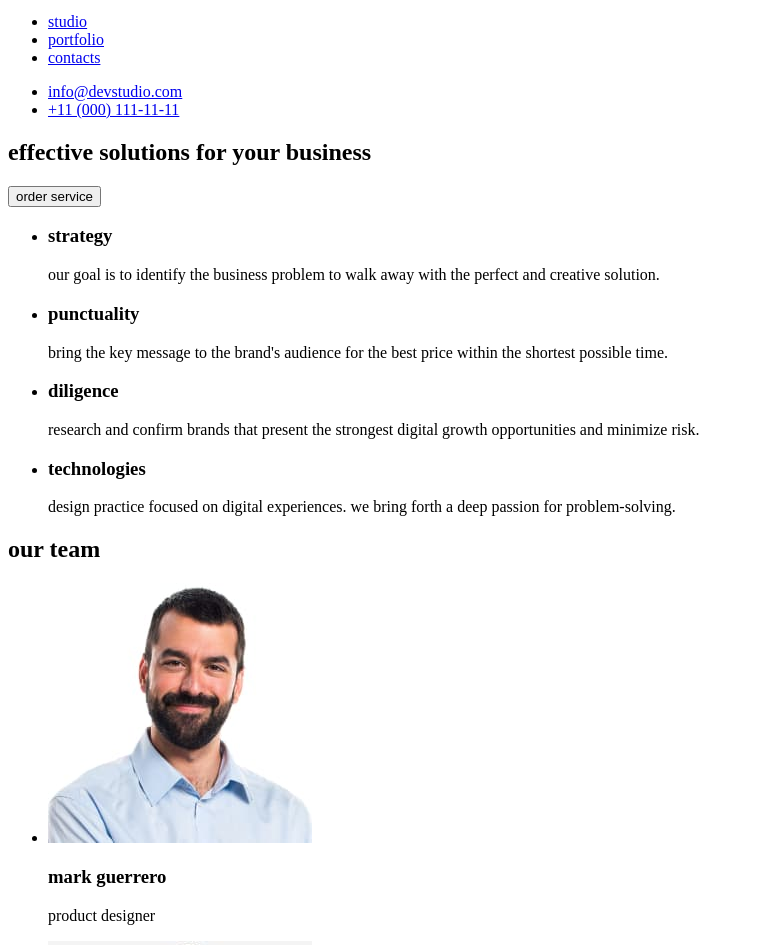
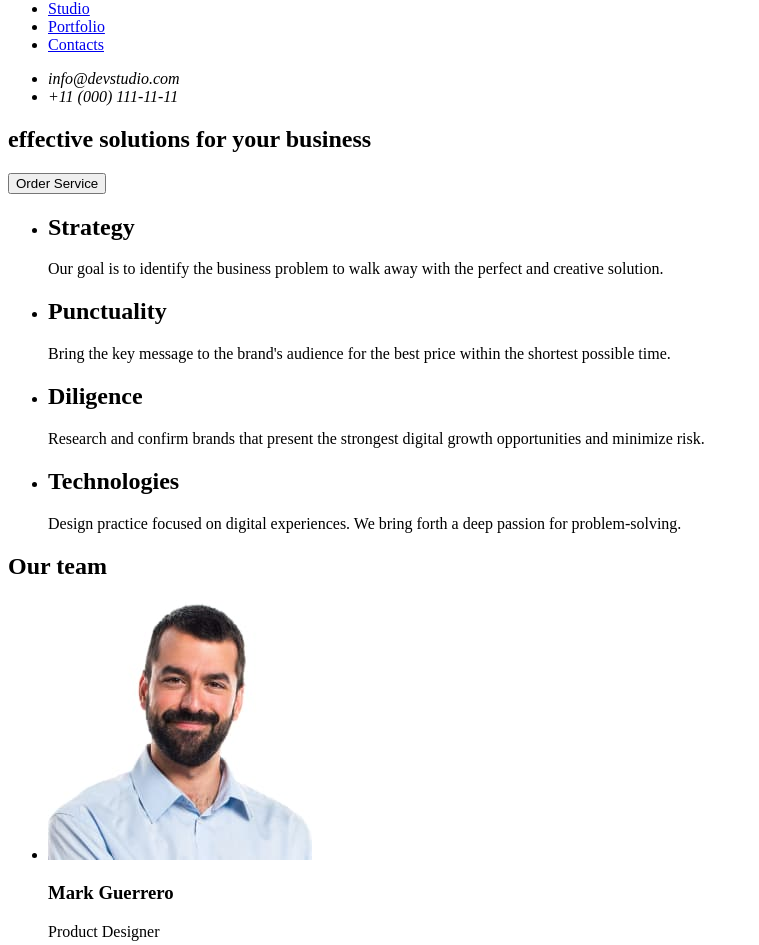
Before and after one commit to chakan22Igor/goit-markup-hw-01, a plain HTML site: page index.html in a window 1280 px wide. Shown: the part 67-1012 px from the top of the page, without its empty margins (0-759 px from the left). Drawn offline with Linux system fonts and the light colour scheme.

```diff
--- a/index.html
+++ b/index.html
@@ -9,51 +9,57 @@
     <!-- header -->
     <header>
       <!-- logo -->
-      <h1><a href="index.html">webstudio</a></h1>
       <nav>
         <ul>
-          <li><a href="index.html">studio</a></li>
-          <li><a href="#">portfolio</a></li>
-          <li><a href="#">contacts</a></li>
+          <li>
+            <h1><a href="./index.html">WebStudio</a></h1>
+          </li>
+          <li><a href="#">Studio</a></li>
+          <li><a href="#">Portfolio</a></li>
+          <li><a href="#">Contacts</a></li>
         </ul>
       </nav>
       <ul>
-        <li><a href="mailto:info@devstudio.com">info@devstudio.com</a></li>
-        <li><a href="tel:+110001111111">+11 (000) 111-11-11</a></li>
+        <li>
+          <address ="mailto:info@devstudio.com">info@devstudio.com</address>
+        </li>
+        <li><address ="tel:+110001111111">+11 (000) 111-11-11</address></li>
       </ul>
     </header>
     <main>
       <!-- hero -->
-      <h2>effective solutions for your business</h2>
-      <button type="button">order service</button>
+      <section>
+        <h1>effective solutions for your business</h1>
+        <button type="button">Order Service</button>
+      </section>
       <!-- section1 -->
       <section>
         <ul>
           <li>
-            <h3>strategy</h3>
+            <h2>Strategy</h2>
             <p>
-              our goal is to identify the business problem to walk away with the
+              Our goal is to identify the business problem to walk away with the
               perfect and creative solution.
             </p>
           </li>
           <li>
-            <h3>punctuality</h3>
+            <h2>Punctuality</h2>
             <p>
-              bring the key message to the brand's audience for the best price
+              Bring the key message to the brand's audience for the best price
               within the shortest possible time.
             </p>
           </li>
           <li>
-            <h3>diligence</h3>
+            <h2>Diligence</h2>
             <p>
-              research and confirm brands that present the strongest digital
+              Research and confirm brands that present the strongest digital
               growth opportunities and minimize risk.
             </p>
           </li>
           <li>
-            <h3>technologies</h3>
+            <h2>Technologies</h2>
             <p>
-              design practice focused on digital experiences. we bring forth a
+              Design practice focused on digital experiences. We bring forth a
               deep passion for problem-solving.
             </p>
           </li>
@@ -61,7 +67,7 @@
       </section>
       <!-- section2 -->
       <section>
-        <h2>our team</h2>
+        <h2>Our team</h2>
         <ul>
           <li>
             <img
@@ -70,8 +76,8 @@
               width="264"
               height="260"
             />
-            <h3>mark guerrero</h3>
-            <p>product designer</p>
+            <h3>Mark Guerrero</h3>
+            <p>Product Designer</p>
           </li>
           <li>
             <img
@@ -80,8 +86,8 @@
               width="264"
               height="260"
             />
-            <h3>tom ford</h3>
-            <p>frontend developer</p>
+            <h3>Tom Ford</h3>
+            <p>Frontend Developer</p>
           </li>
           <li>
             <img
@@ -90,8 +96,8 @@
               width="264"
               height="260"
             />
-            <h3>camila garcia</h3>
-            <p>marketing</p>
+            <h3>Camila Garcia</h3>
+            <p>Marketing</p>
           </li>
           <li>
             <img
@@ -100,18 +106,18 @@
               width="264"
               height="260"
             />
-            <h3>daniel wilson</h3>
-            <p>ui designer</p>
+            <h3>Daniel Wilson</h3>
+            <p>UI Designer</p>
           </li>
         </ul>
       </section>
     </main>
     <!-- footer -->
     <footer>
-      <h2><a href="index.html">webstudio</a></h2>
+      <h2><a href="./index.html">WebStudio</a></h2>
       <p>
-        increase the flow of customers and sales for your business with digital
-        marketing & growth solutions.
+        <i></i>ncrease the flow of customers and sales for your business with
+        digital marketing & growth solutions.
       </p>
     </footer>
   </body>
```
